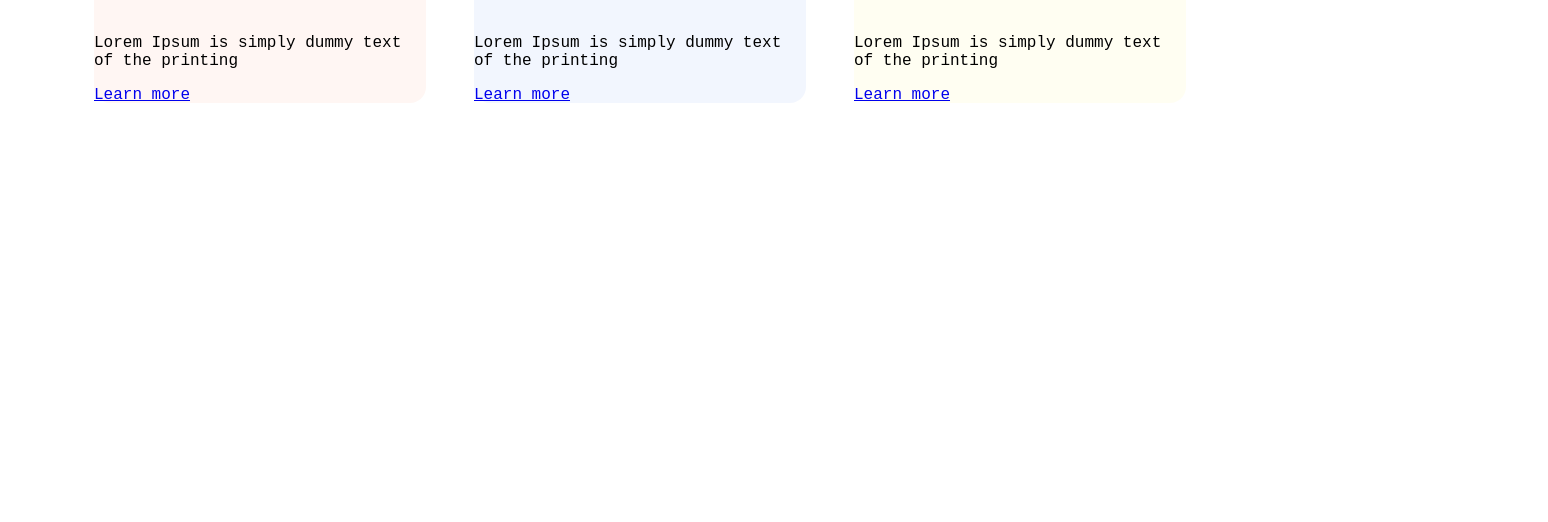
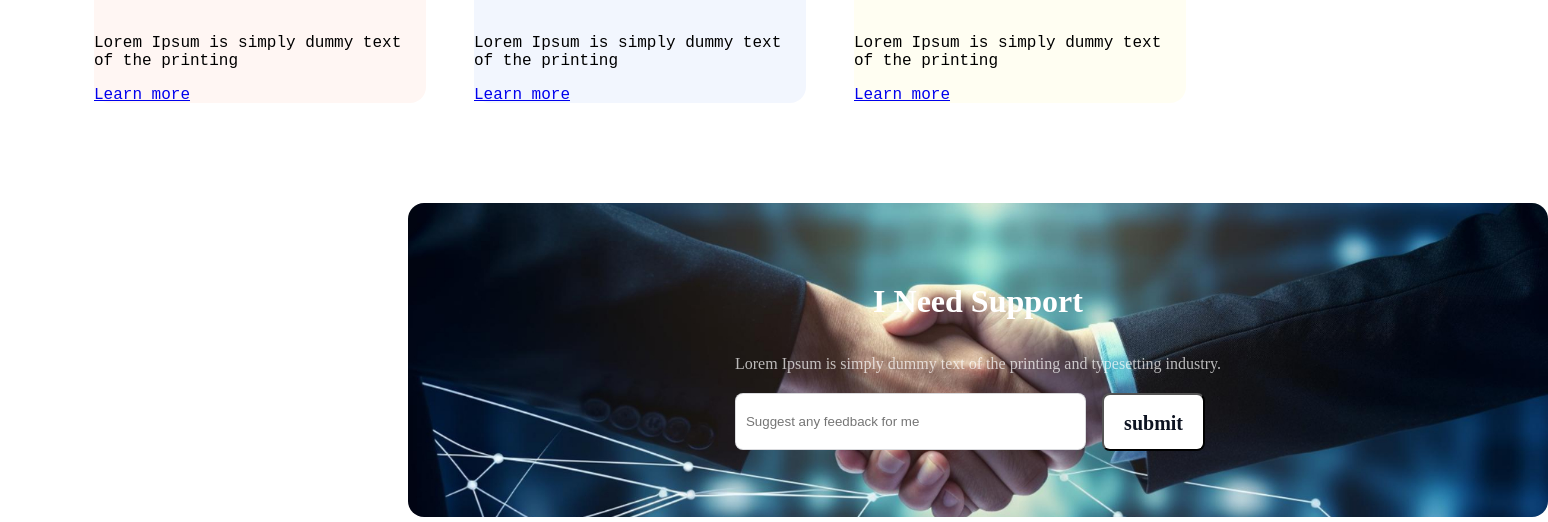
Before and after one commit to Yeasir-Ramim/Assignment-01-ph, a plain HTML site: page index.html in a window 1280 px wide. Shown: the part 3580-4102 px from the top of the page, 1548 px wide, since content can reach past the window. Drawn offline with Linux system fonts and the light colour scheme; a web font is replaced by a local one.

Commit message:
I need support addedd

```diff
--- a/index.html
+++ b/index.html
@@ -24,12 +24,15 @@
         <div class="wwd-padding">
             <div>
                 <h3 class=section-title>Why web Development??</h3>
-                <p class="section-description">Well Development is a dynamic field that offers more learning opportunities and will allow myself to explore latest technologies and enable myself to build creative and functional website</p>
+                <p class="section-description">Well Development is a dynamic field that offers more learning
+                    opportunities and will allow myself to explore latest technologies and enable myself to build
+                    creative and functional website</p>
             </div>
             <div class="layer">
                 <div class="need-gap">
                     <h4 class="wwd-title">I will Do Coding and Change The World</h4>
-                    <p class="www-des">While making innovative and impactful web-applications that has real-world problems. By using my skills..</p>
+                    <p class="www-des">While making innovative and impactful web-applications that has real-world
+                        problems. By using my skills..</p>
                     <button class="wwd-btn">Learn More</button>
                     <div></div>
                 </div>
@@ -45,7 +48,8 @@
                 </div>
                 <div class="need-gap">
                     <h4 class="wwd-title">I will help People by creating Modern Web System</h4>
-                    <p class="www-des">Modern problems requires modern solution. For an example we can not use old web dev technologies to create a website in 2024. So it will be..</p>
+                    <p class="www-des">Modern problems requires modern solution. For an example we can not use old web
+                        dev technologies to create a website in 2024. So it will be..</p>
                     <button class="wwd-btn">Learn More</button>
                     <div></div>
                 </div>
@@ -54,7 +58,9 @@
             <div class="layer">
                 <div class="need-gap">
                     <h4 class="wwd-title">I will Do Coding and Create My Career</h4>
-                    <p class="www-des">A website is a necessary element for all of us. Nowadays people from every sector uses websites to showcase themself, their business ,their creativity and so on. So I think.. </p>
+                    <p class="www-des">A website is a necessary element for all of us. Nowadays people from every sector
+                        uses websites to showcase themself, their business ,their creativity and so on. So I think..
+                    </p>
                     <button class="wwd-btn">Learn More</button>
                     <div></div>
                 </div>
@@ -67,15 +73,20 @@
     </section>
     <section class="my-inspiration">
         <h2 class="ins-section-title">My Inspiration</h2>
-        <p class="ins-section-description">“We cannot solve problems with the kind of thinking we employed when we came up with them.”<br> —Albert Einstein</p>
+        <p class="ins-section-description">“We cannot solve problems with the kind of thinking we employed when we came
+            up with them.”<br> —Albert Einstein</p>
         <div class="video-box">
-            <iframe width="1080" height="550" src="https://www.youtube.com/embed/gDf4xyJsMQc?si=5_FJlPVKMZN0FtIl" title="YouTube video player" frameborder="50" allow="accelerometer; autoplay; clipboard-write; encrypted-media; gyroscope; picture-in-picture; web-share" referrerpolicy="strict-origin-when-cross-origin" allowfullscreen></iframe>
+            <iframe width="1080" height="550" src="https://www.youtube.com/embed/gDf4xyJsMQc?si=5_FJlPVKMZN0FtIl"
+                title="YouTube video player" frameborder="50"
+                allow="accelerometer; autoplay; clipboard-write; encrypted-media; gyroscope; picture-in-picture; web-share"
+                referrerpolicy="strict-origin-when-cross-origin" allowfullscreen></iframe>
         </div>
     </section>
     <section class="My-C-Target">
         <div class="target-div">
             <h2>My Current Target</h2>
-            <p>Lorem Ipsum is simply dummy text of the printing and typesetting industry. Lorem Ipsum has been the industry's standard dummy text</p>
+            <p>Lorem Ipsum is simply dummy text of the printing and typesetting industry. Lorem Ipsum has been the
+                industry's standard dummy text</p>
         </div>
         <div class="skills">
             <div class="html-skill">
@@ -99,6 +110,19 @@
         </div>
 
     </section>
+    <section class="I_N_Support">
+        <div >
+            <h3 class="support-header">I Need Support</h3>
+            <p class="support-des">Lorem Ipsum is simply dummy text of the printing and typesetting industry.</p>
+            <div class="submit-form">
+                <input class="form-class" type="text" name="" id="" placeholder="Suggest any feedback for me">
+                <input class="btn-submit" type="submit" value="submit">
+            </div>
+        </div>
+
+    </section>
+    <footer>
+    </footer>
 </body>
 
 </html>
--- a/styles.css
+++ b/styles.css
@@ -257,6 +257,7 @@ iframe {
 
 /* my current target */
 .My-C-Target {
+    height: 436px;
     display: flex;
     flex-direction: column;
     justify-content: flex-start;
@@ -308,7 +309,8 @@ iframe {
     border-radius: 16px;
     background: rgba(255, 76, 30, 0.05);
 }
-.css-skill{
+
+.css-skill {
     position: static;
     width: 364px;
     height: 200px;
@@ -320,7 +322,8 @@ iframe {
     border-radius: 16px;
     background: rgba(0, 76, 232, 0.05);
 }
-.java-script{
+
+.java-script {
     position: static;
     width: 364px;
     height: 200px;
@@ -332,3 +335,81 @@ iframe {
     border-radius: 16px;
     background: rgba(255, 223, 0, 0.05);
 }
+
+.I_N_Support {
+    position: absolute;
+    width: 1140px;
+    height: 314px;
+    display: flex;
+    justify-content: center;
+    align-items: center;
+    border-radius: 16px;
+    background-image: url('assets/handshake.jpg');
+    background-repeat: no-repeat;
+    background-position: center;
+    background-size: cover;
+    margin: 150px 200px 150px 400px;
+}
+
+.support-header {
+    color: rgb(255, 255, 255);
+    font-family: Azeret Mono;
+    font-size: 32px;
+    font-weight: 700;
+    line-height: 36px;
+    letter-spacing: 0%;
+    text-align: center;
+}
+
+.support-des {
+    color: rgb(255, 255, 255);
+    font-family: Azeret Mono;
+    font-size: 16px;
+    font-weight: 400;
+    line-height: 26px;
+    letter-spacing: 0%;
+    text-align: center;
+    opacity: 0.7;
+}
+
+.form-class {
+    width: 548px;
+    height: 57px;
+    margin-bottom: 20px;
+    padding: 10px;
+    max-width: 500px;
+    width: 100%;
+    box-sizing: border-box;
+    border: 1px solid rgba(13, 19, 33, 0.15);
+    border-radius: 8px;
+    background: rgb(255, 255, 255);
+}
+
+.submit-form {
+    display: flex;
+    flex-direction: row;
+    justify-content: flex-start;
+    align-items: flex-start;
+    padding: 0px;
+}
+
+.btn-submit {
+    width: 120px;
+    height: 58px;
+    display: flex;
+    flex-direction: row;
+    justify-content: center;
+    align-items: center;
+    padding: 17px 20px 17px 20px;
+    margin: 0 16px;
+    color: rgb(13, 19, 33);
+    font-family: Azeret Mono;
+    font-size: 20px;
+    font-weight: 600;
+    line-height: 23px;
+    letter-spacing: 0%;
+    text-align: center;
+    border-radius: 8px;
+    background: rgb(255, 255, 255);
+    cursor: pointer;
+}
```
Lines whose indentation alone changed are shown as unchanged.
